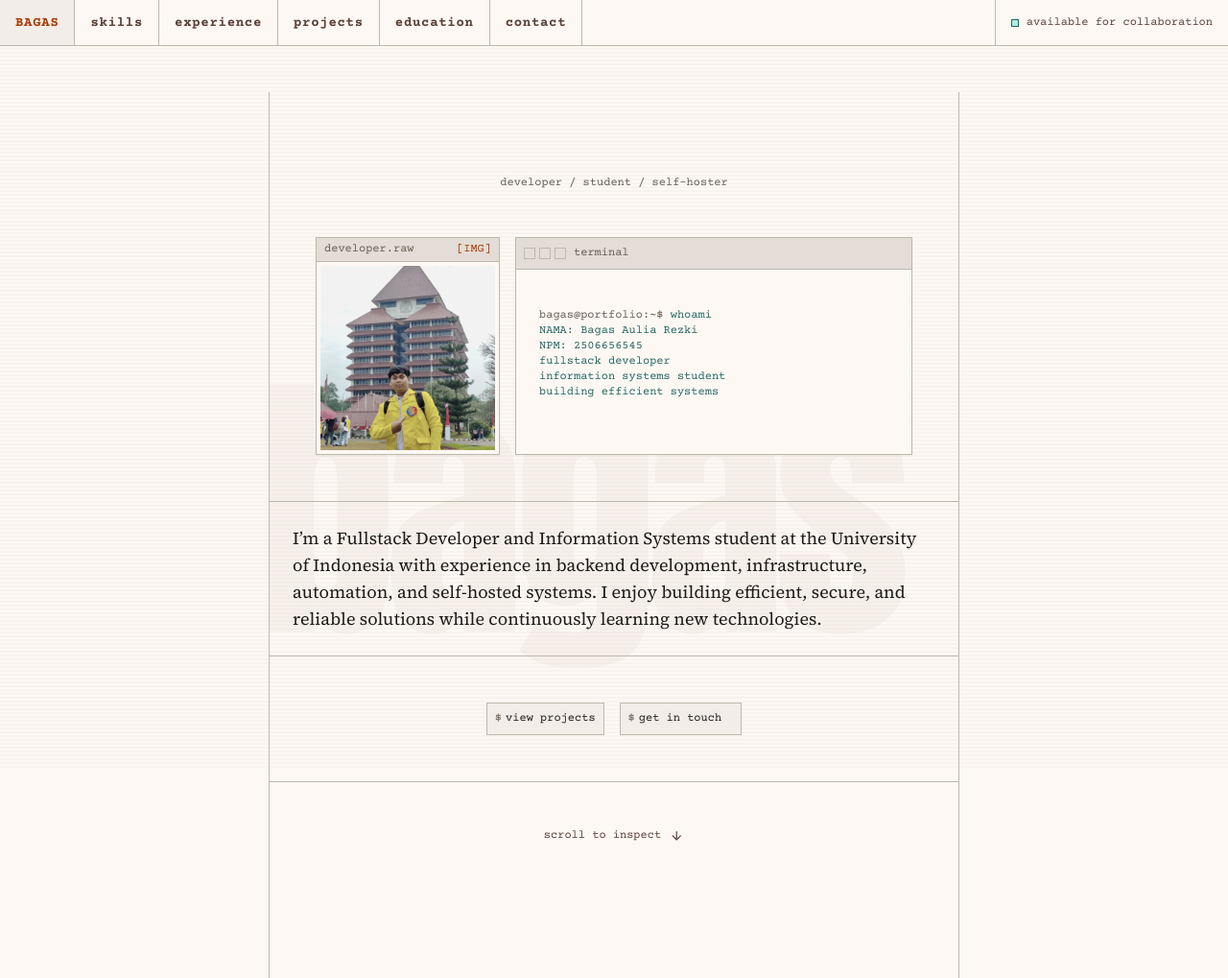
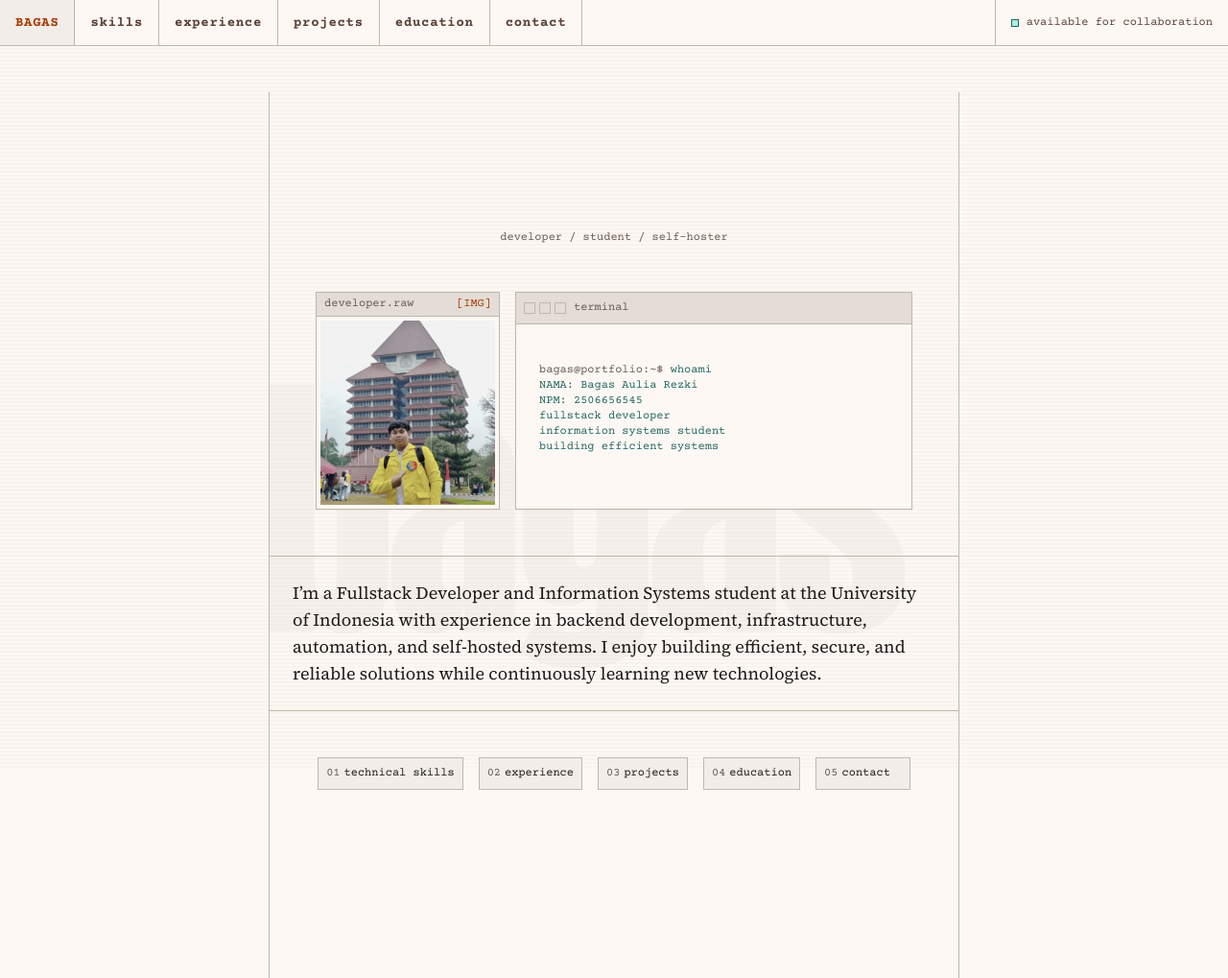
Before and after one commit to fossyy/myportofolio, a Django app: page / in a window 1280 px wide. Shown: the top 1019 px of the page at 96% size. Run offline with Django 5.2, Linux system fonts and the light colour scheme.

Commit message:
feat: add numbered section navigation below bio

```diff
--- a/static/css/style.css
+++ b/static/css/style.css
@@ -450,6 +450,7 @@ a:focus-visible {
 
 .portfolio-hero__actions {
     display: flex;
+    flex-wrap: wrap;
     flex-direction: column;
     align-items: center;
     justify-content: center;
@@ -477,29 +478,6 @@ a:focus-visible {
 .terminal-action__prompt {
     margin-right: var(--space-xs);
     color: var(--color-tertiary);
-}
-
-.portfolio-hero__scroll {
-    display: flex;
-    flex-direction: column;
-    align-items: center;
-    justify-content: center;
-    padding: var(--space-xl);
-    border-top: 1px solid var(--color-outline);
-}
-
-.portfolio-hero__scroll-label {
-    display: flex;
-    align-items: center;
-    gap: var(--space-sm);
-    color: var(--color-on-surface-variant);
-    font-family: var(--font-technical);
-    font-size: 12px;
-    line-height: 16px;
-}
-
-.portfolio-hero__scroll-label .material-symbols-outlined {
-    font-size: 16px;
 }
 
 @media (min-width: 640px) {
--- a/templates/components/hero.html
+++ b/templates/components/hero.html
@@ -52,22 +52,27 @@
         </div>
     </div>
 
-    <div class="portfolio-hero__actions">
-        <a class="terminal-action" href="#projects">
-            <span class="terminal-action__prompt">$</span>
-            <span>view projects</span>
+    <nav class="portfolio-hero__actions" aria-label="Portfolio sections">
+        <a class="terminal-action" href="{% url 'main:show_skills' %}">
+            <span class="terminal-action__prompt">01</span>
+            <span>technical skills</span>
+        </a>
+        <a class="terminal-action" href="{% url 'main:show_experience' %}">
+            <span class="terminal-action__prompt">02</span>
+            <span>experience</span>
+        </a>
+        <a class="terminal-action" href="{% url 'main:show_projects' %}">
+            <span class="terminal-action__prompt">03</span>
+            <span>projects</span>
+        </a>
+        <a class="terminal-action" href="{% url 'main:show_education' %}">
+            <span class="terminal-action__prompt">04</span>
+            <span>education</span>
         </a>
         <a class="terminal-action" href="#contact">
-            <span class="terminal-action__prompt">$</span>
-            <span>get in touch</span>
+            <span class="terminal-action__prompt">05</span>
+            <span>contact</span>
             <span class="terminal-cursor terminal-cursor--primary blinking-cursor" aria-hidden="true"></span>
         </a>
-    </div>
-
-    <div class="portfolio-hero__scroll">
-        <div class="portfolio-hero__scroll-label">
-            <span>scroll to inspect</span>
-            <span class="material-symbols-outlined" aria-hidden="true">arrow_downward</span>
-        </div>
-    </div>
+    </nav>
 </section>
```
Also changed, not shown: main/test_sections.py (+21 -0 lines), README.md.
